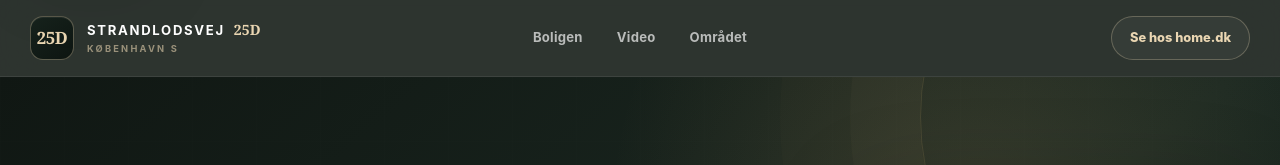
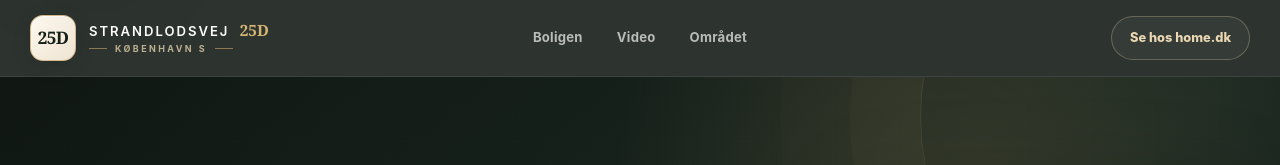
Before and after one commit to Arkitekt-s/strandlodsvej-25d, a plain HTML site: page index.html in a window 1280 px wide. Shown: the top 165 px of the page. Drawn offline with Linux system fonts and the light colour scheme.

Commit message:
Lighten and align the 25D logo with the approved concept (#16)
* Bust favicon cache for refreshed logo

* Match header logo to lighter wordmark direction

* Use lighter readable 25D favicon

```diff
--- a/index.html
+++ b/index.html
@@ -11,7 +11,7 @@
 
   <link rel="canonical" href="https://strandlodsvej25d.dk/">
   <link rel="alternate" hreflang="da-DK" href="https://strandlodsvej25d.dk/">
-  <link rel="icon" href="/favicon.svg" type="image/svg+xml">
+  <link rel="icon" href="/favicon.svg?v=2" type="image/svg+xml">
   <link rel="manifest" href="/site.webmanifest">
   <link rel="preconnect" href="https://www.facebook.com">
 
--- a/styles.css
+++ b/styles.css
@@ -29,11 +29,12 @@ a{color:inherit;-webkit-tap-highlight-color:transparent}
 .site-header{position:sticky;top:0;z-index:100;border-bottom:1px solid rgba(255,255,255,.08);background:rgba(17,25,20,.88);backdrop-filter:blur(20px) saturate(130%);-webkit-backdrop-filter:blur(20px) saturate(130%)}
 .nav{min-height:76px;display:grid;grid-template-columns:1fr auto 1fr;align-items:center;gap:30px}
 .brand{display:inline-flex;align-items:center;gap:13px;width:fit-content;color:var(--white);text-decoration:none}
-.brand-mark{display:grid;place-items:center;width:44px;height:44px;border:1px solid rgba(234,214,178,.34);border-radius:13px;background:linear-gradient(145deg,#17231d,#0d1511);color:var(--gold-light);font-family:Georgia,"Times New Roman",serif;font-size:1.06rem;font-weight:700;letter-spacing:-.03em;box-shadow:inset 0 1px 0 rgba(255,255,255,.06)}
-.brand-copy{display:grid;line-height:1.04}
-.brand-copy strong{font-family:Inter,ui-sans-serif,system-ui,-apple-system,BlinkMacSystemFont,"Segoe UI",sans-serif;font-size:.82rem;font-weight:650;letter-spacing:.13em;white-space:nowrap}
-.brand-copy strong em{margin-left:4px;color:var(--gold-light);font-family:Georgia,"Times New Roman",serif;font-size:1.08em;font-style:normal;font-weight:600;letter-spacing:.01em}
-.brand-copy small{margin-top:6px;color:rgba(234,214,178,.58);font-size:.58rem;font-weight:700;letter-spacing:.24em;text-transform:uppercase}
+.brand-mark{display:grid;place-items:center;width:46px;height:46px;border:1px solid rgba(200,165,107,.72);border-radius:13px;background:linear-gradient(145deg,#fffaf1,#efe4d2);color:#152019;font-family:Georgia,"Times New Roman",serif;font-size:1.08rem;font-weight:700;letter-spacing:-.035em;box-shadow:0 5px 18px rgba(0,0,0,.14),inset 0 1px 0 rgba(255,255,255,.82)}
+.brand-copy{display:grid;line-height:1.02}
+.brand-copy strong{font-family:Inter,ui-sans-serif,system-ui,-apple-system,BlinkMacSystemFont,"Segoe UI",sans-serif;font-size:.82rem;font-weight:600;letter-spacing:.15em;white-space:nowrap}
+.brand-copy strong em{margin-left:5px;color:#d6b474;font-family:Georgia,"Times New Roman",serif;font-size:1.18em;font-style:normal;font-weight:600;letter-spacing:.005em}
+.brand-copy small{display:flex;align-items:center;gap:8px;margin-top:6px;color:rgba(234,214,178,.76);font-size:.56rem;font-weight:700;letter-spacing:.27em;text-transform:uppercase}
+.brand-copy small::before,.brand-copy small::after{content:"";width:18px;height:1px;background:rgba(200,165,107,.62)}
 .nav-links{display:flex;align-items:center;gap:34px}
 .nav-links a{position:relative;color:rgba(255,255,255,.67);text-decoration:none;font-size:.82rem;font-weight:650;letter-spacing:.02em;transition:color .2s ease}
 .nav-links a::after{content:"";position:absolute;left:0;right:100%;bottom:-8px;height:1px;background:var(--gold);transition:right .22s ease}
```
Also changed, not shown: favicon.svg.
